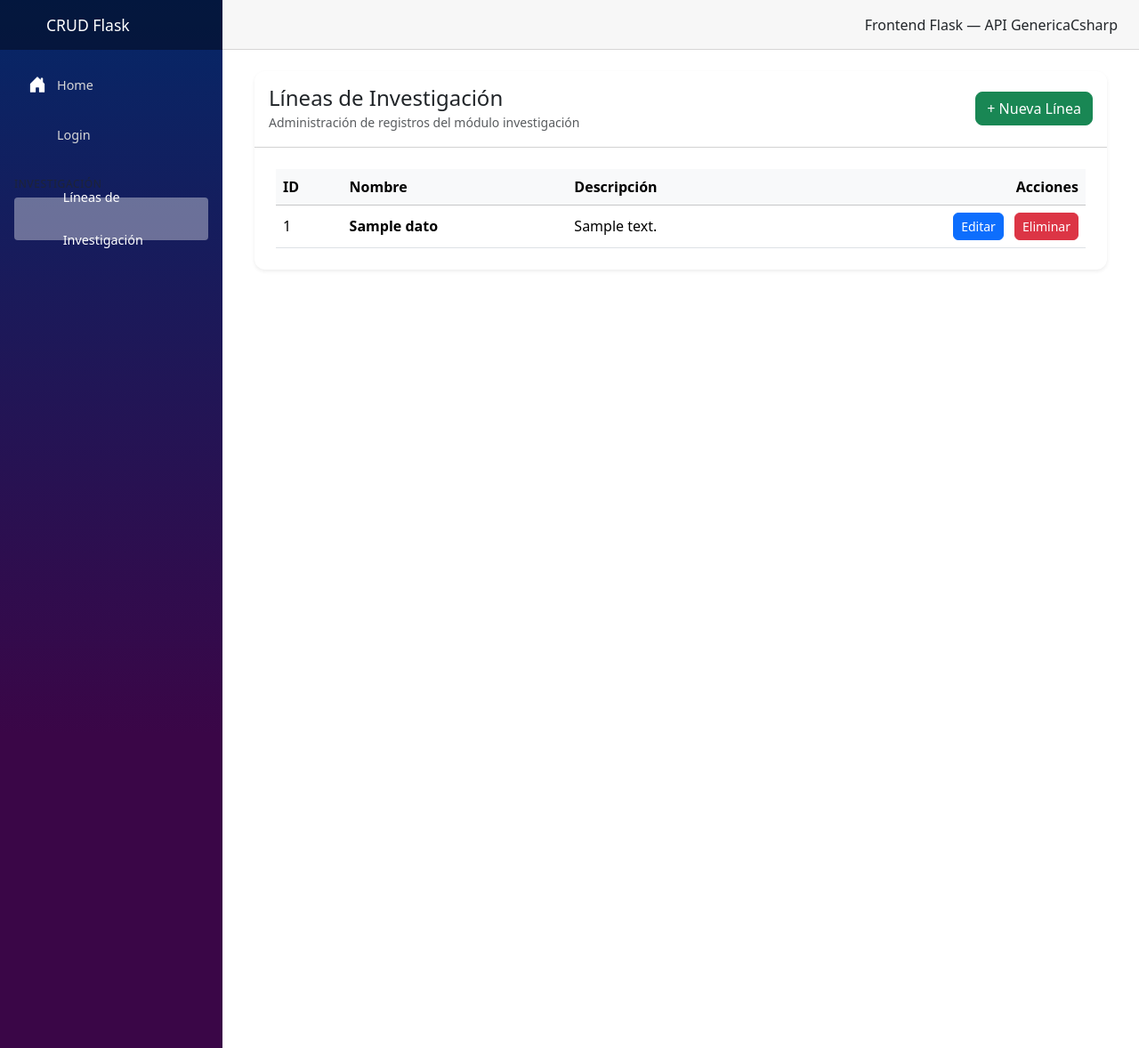
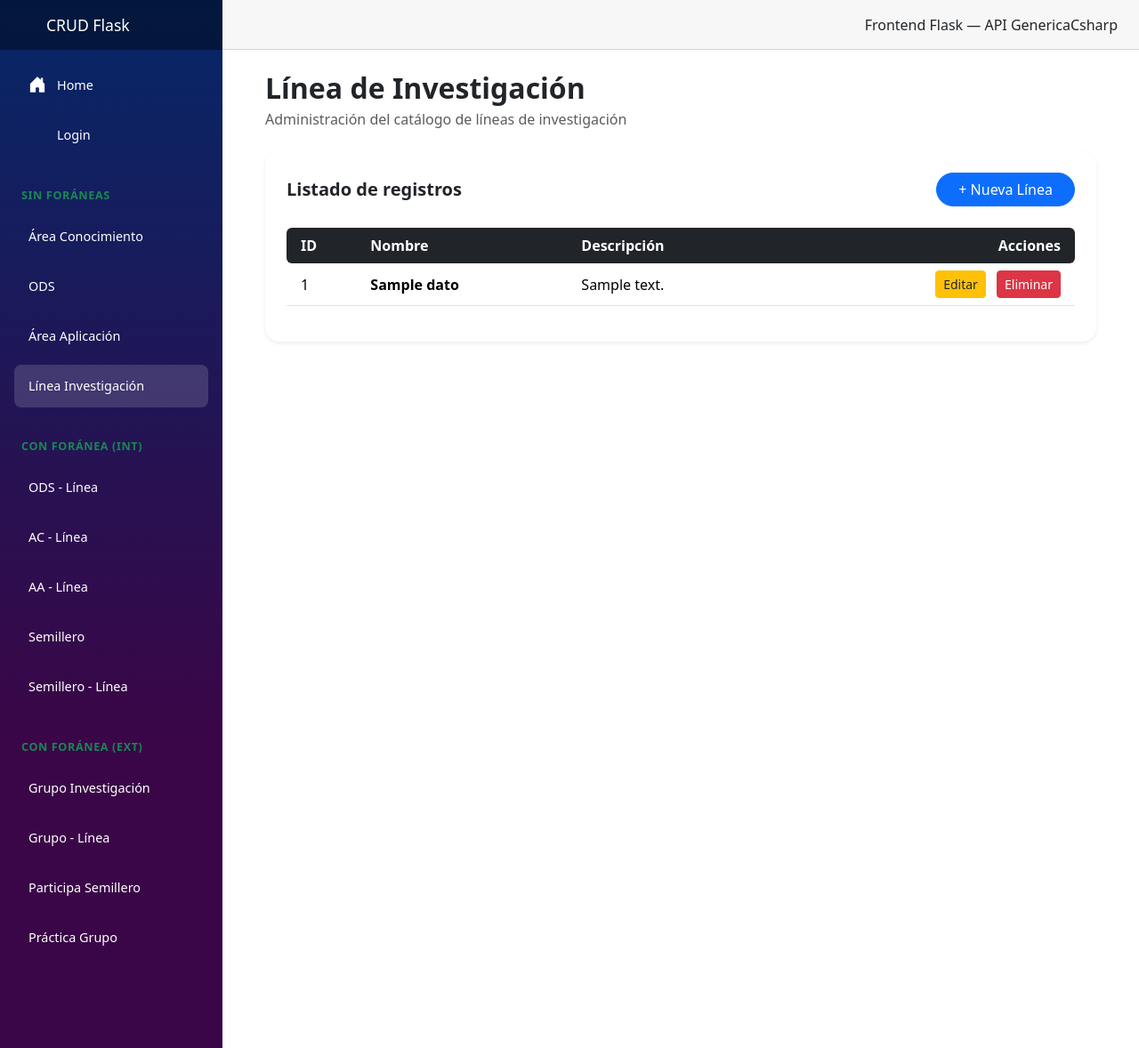
Before and after one commit to Unslowling/modulo-investigacion-flask, a Flask app: page /linea-investigacion in a window 1280 px wide. Shown: the whole page at 89% size. Run offline with Flask 3, Linux system fonts and the light colour scheme; a database or web service that is not in the repository returns one stand-in record (values such as "Sample title"); data that the repository does not hold is empty.

Commit message:
CRUD linea_investigacion finalizado

```diff
--- a/templates/components/nav_menu.html
+++ b/templates/components/nav_menu.html
@@ -1,43 +1,119 @@
 {#
-    nav_menu.html - Menu de navegacion lateral.
-
-    Se incluye dentro del sidebar en base.html con {% include %}.
-    Muestra los links a Home y Login.
-    El link activo se resalta comparando la ruta actual (request.path).
+    nav_menu.html - Menu de navegacion lateral rediseñado.
+    Con los modulos "SIN FORÁNEAS", "CON FORÁNEA (INT)" y "CON FORÁNEA (EXT)".
 #}
 
-{# ───────── BARRA SUPERIOR DEL SIDEBAR ───────── #}
 <div class="top-row ps-3 navbar navbar-dark">
     <div class="container-fluid">
         <a class="navbar-brand" href="/">CRUD Flask</a>
     </div>
 </div>
 
-{# ───────── TOGGLE PARA MOVIL ───────── #}
 <input type="checkbox" title="Menu de navegacion" class="navbar-toggler" id="navToggle" />
 
-{# ───────── LINKS DE NAVEGACION ───────── #}
 <div class="nav-scrollable">
-    <nav class="nav flex-column">
+    <nav class="nav flex-column pb-4">
 
         <div class="nav-item px-3">
-            <a class="nav-link {{ 'active' if request.path == '/' }}" href="/">
+            <a class="nav-link text-white rounded-3 px-3 py-2 {{ 'background-active' if request.path == '/' }}" href="/">
                 <span class="bi bi-house-door-fill-nav-menu"></span> Home
             </a>
         </div>
 
-        <div class="nav-item px-3">
-            <a class="nav-link {{ 'active' if request.path == '/login' }}" href="/login">
+        <div class="nav-item px-3 mb-2">
+            <a class="nav-link text-white rounded-3 px-3 py-2 {{ 'background-active' if request.path == '/login' }}" href="/login">
                 <span class="bi bi-box-arrow-in-right-nav-menu"></span> Login
             </a>
         </div>
 
-        <div class="nav-item px-3 mt-3">
-            <h6 class="text-uppercase text-muted" style="font-size: 0.75rem; margin-bottom: 0.5rem; letter-spacing: 0.05em;">Investigación</h6>
-            <a class="nav-link {{ 'active' if 'linea-investigacion' in request.path }}" href="/linea-investigacion" style="padding-left: 1.5rem;">
-                <span class="bi bi-diagram-3-nav-menu"></span> Líneas de Investigación
+        {# ───────── GRUPO SIN FORÁNEAS ───────── #}
+        <div class="nav-item px-3 mt-3 mb-1">
+            <small class="text-success fw-bold text-uppercase" style="letter-spacing: 0.05em; margin-left: 0.5rem;">SIN FORÁNEAS</small>
+        </div>
+        <div class="nav-item px-3">
+            <a class="nav-link text-white rounded-3 px-3 py-2 {{ 'background-active' if 'area-conocimiento' in request.path }}" href="#">
+                Área Conocimiento
+            </a>
+        </div>
+        <div class="nav-item px-3">
+            <a class="nav-link text-white rounded-3 px-3 py-2 {{ 'background-active' if 'ods' in request.path and not 'ods-linea' in request.path }}" href="#">
+                ODS
+            </a>
+        </div>
+        <div class="nav-item px-3">
+            <a class="nav-link text-white rounded-3 px-3 py-2 {{ 'background-active' if 'area-aplicacion' in request.path }}" href="#">
+                Área Aplicación
+            </a>
+        </div>
+        <div class="nav-item px-3">
+            <a class="nav-link text-white rounded-3 px-3 py-2 {{ 'background-active' if request.path.startswith('/linea-investigacion') }}" href="/linea-investigacion">
+                Línea Investigación
+            </a>
+        </div>
+
+        {# ───────── GRUPO CON FORÁNEA (INT) ───────── #}
+        <div class="nav-item px-3 mt-4 mb-1">
+            <small class="text-success fw-bold text-uppercase" style="letter-spacing: 0.05em; margin-left: 0.5rem;">CON FORÁNEA (INT)</small>
+        </div>
+        <div class="nav-item px-3">
+            <a class="nav-link text-white rounded-3 px-3 py-2 {{ 'background-active' if 'ods-linea' in request.path }}" href="#">
+                ODS - Línea
+            </a>
+        </div>
+        <div class="nav-item px-3">
+            <a class="nav-link text-white rounded-3 px-3 py-2 {{ 'background-active' if 'ac-linea' in request.path }}" href="#">
+                AC - Línea
+            </a>
+        </div>
+        <div class="nav-item px-3">
+            <a class="nav-link text-white rounded-3 px-3 py-2 {{ 'background-active' if 'aa-linea' in request.path }}" href="#">
+                AA - Línea
+            </a>
+        </div>
+        <div class="nav-item px-3">
+            <a class="nav-link text-white rounded-3 px-3 py-2 {{ 'background-active' if 'semillero' in request.path and not 'participa-semillero' in request.path and not 'semillero-linea' in request.path }}" href="#">
+                Semillero
+            </a>
+        </div>
+        <div class="nav-item px-3">
+            <a class="nav-link text-white rounded-3 px-3 py-2 {{ 'background-active' if 'semillero-linea' in request.path }}" href="#">
+                Semillero - Línea
+            </a>
+        </div>
+
+        {# ───────── GRUPO CON FORÁNEA (EXT) ───────── #}
+        <div class="nav-item px-3 mt-4 mb-1">
+            <small class="text-success fw-bold text-uppercase" style="letter-spacing: 0.05em; margin-left: 0.5rem;">CON FORÁNEA (EXT)</small>
+        </div>
+        <div class="nav-item px-3">
+            <a class="nav-link text-white rounded-3 px-3 py-2 {{ 'background-active' if 'grupo-investigacion' in request.path }}" href="#">
+                Grupo Investigación
+            </a>
+        </div>
+        <div class="nav-item px-3">
+            <a class="nav-link text-white rounded-3 px-3 py-2 {{ 'background-active' if 'grupo-linea' in request.path }}" href="#">
+                Grupo - Línea
+            </a>
+        </div>
+        <div class="nav-item px-3">
+            <a class="nav-link text-white rounded-3 px-3 py-2 {{ 'background-active' if 'participa-semillero' in request.path }}" href="#">
+                Participa Semillero
+            </a>
+        </div>
+        <div class="nav-item px-3">
+            <a class="nav-link text-white rounded-3 px-3 py-2 {{ 'background-active' if 'practica-grupo' in request.path }}" href="#">
+                Práctica Grupo
             </a>
         </div>
 
     </nav>
 </div>
+
+<style>
+    .background-active {
+        background: rgba(255,255,255,0.15) !important;
+    }
+    .nav-link:hover {
+        background: rgba(255,255,255,0.1);
+    }
+</style>
--- a/templates/pages/linea_investigacion/lista.html
+++ b/templates/pages/linea_investigacion/lista.html
@@ -1,42 +1,45 @@
 {% extends 'layout/base.html' %}
 
-{% block title %}Líneas de Investigación{% endblock %}
+{% block title %}Línea de Investigación{% endblock %}
 
 {% block content %}
-<div class="container mt-4">
+<div class="container-fluid mt-4 px-4 pb-4">
 
-    <div class="card mb-4 shadow-sm border-0" style="border-radius: 12px;">
-        <div class="card-header bg-white d-flex justify-content-between align-items-center py-3" style="border-top-left-radius: 12px; border-top-right-radius: 12px;">
-            <div>
-                <h4 class="mb-0 text-dark">Líneas de Investigación</h4>
-                <small class="text-muted">Administración de registros del módulo investigación</small>
-            </div>
-            <a href="{{ url_for('linea_investigacion.crear') }}" class="btn btn-success" style="border-radius: 8px;">
-                + Nueva Línea
-            </a>
-        </div>
+    <h2 class="fw-bold mb-1">Línea de Investigación</h2>
+    <p class="text-muted mb-4">Administración del catálogo de líneas de investigación</p>
+
+    <div class="card shadow-sm border-0 rounded-4">
 
         <div class="card-body p-4">
+
+            <div class="d-flex justify-content-between align-items-center mb-4">
+               <h5 class="mb-0 fw-semibold">Listado de registros</h5>
+
+               <a href="{{ url_for('linea_investigacion.crear') }}" class="btn btn-primary rounded-pill px-4">
+                  + Nueva Línea
+               </a>
+            </div>
+
             {% if registros %}
                 <div class="table-responsive">
-                    <table class="table table-hover align-middle mb-0">
-                        <thead class="table-light">
+                    <table class="table table-hover align-middle">
+                        <thead class="table-dark">
                             <tr>
-                                <th>ID</th>
-                                <th>Nombre</th>
-                                <th>Descripción</th>
-                                <th class="text-end">Acciones</th>
+                                <th class="ps-3 border-0 rounded-start">ID</th>
+                                <th class="border-0">Nombre</th>
+                                <th class="border-0">Descripción</th>
+                                <th class="text-end pe-3 border-0 rounded-end">Acciones</th>
                             </tr>
                         </thead>
                         <tbody>
                             {% for reg in registros %}
                             <tr>
-                                <td>{{ reg.id }}</td>
+                                <td class="ps-3">{{ reg.id }}</td>
                                 <td class="fw-semibold">{{ reg.nombre }}</td>
                                 <td>{{ reg.descripcion }}</td>
-                                <td class="text-end">
+                                <td class="text-end pe-3">
                                     <a href="{{ url_for('linea_investigacion.editar', id=reg.id) }}"
-                                       class="btn btn-primary btn-sm me-2" style="border-radius: 6px;">
+                                       class="btn btn-sm btn-warning me-2 text-dark fw-medium">
                                        Editar
                                     </a>
 
@@ -44,7 +47,7 @@
                                           style="display:inline"
                                           onsubmit="return confirm('¿Desea eliminar esta línea de investigación?');">
                                         <input type="hidden" name="id" value="{{ reg.id }}" />
-                                        <button class="btn btn-danger btn-sm" type="submit" style="border-radius: 6px;">Eliminar</button>
+                                        <button class="btn btn-sm btn-danger fw-medium" type="submit">Eliminar</button>
                                     </form>
                                 </td>
                             </tr>
@@ -53,8 +56,9 @@
                     </table>
                 </div>
             {% else %}
-                <div class="alert alert-warning mb-0" style="border-radius: 8px;">No se encontraron registros de líneas de investigación.</div>
+                <div class="alert alert-warning mb-0 rounded-3">No se encontraron líneas de investigación registradas.</div>
             {% endif %}
+
         </div>
     </div>
 
```
Also changed, not shown: templates/pages/linea_investigacion/crear.html (+11 -7 lines), templates/pages/linea_investigacion/editar.html (+12 -8 lines), templates/pages/plantilla_ejemplo.html (+63 -54 lines).
